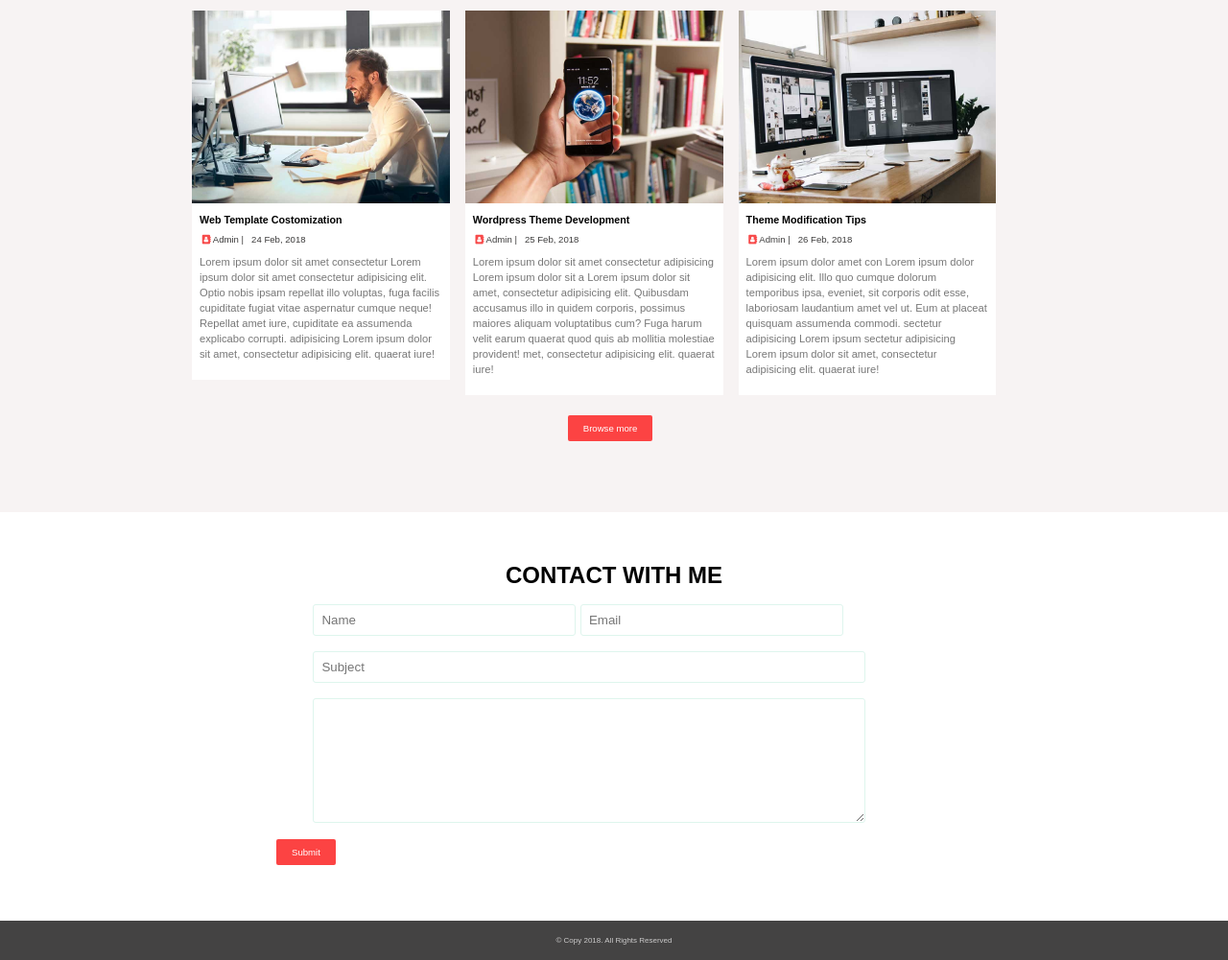
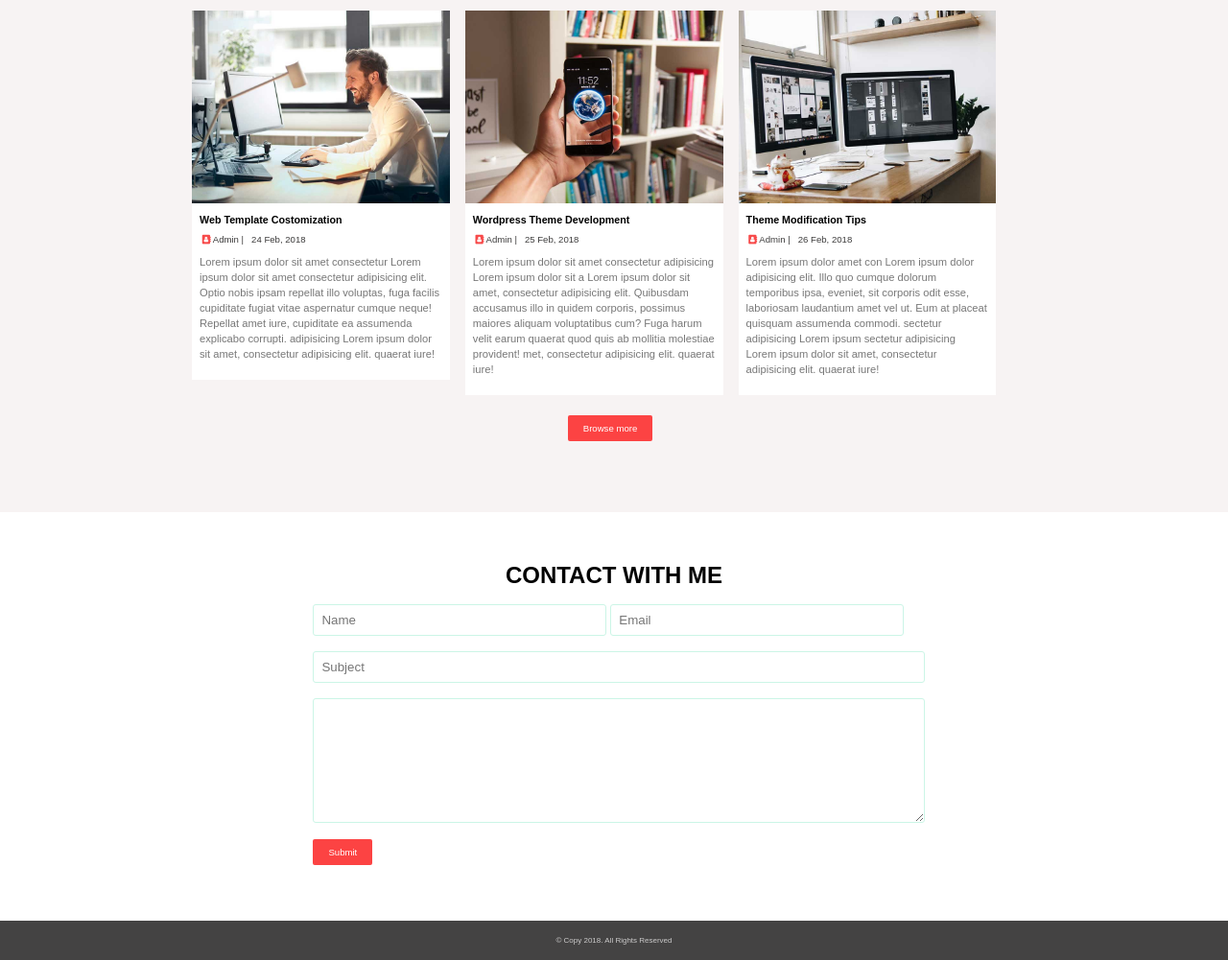
Before and after one commit to ashrofdev/New-project, a plain HTML site: page index.html in a window 1280 px wide. Shown: the part 3193-4194 px from the top of the page at 96% size. Drawn offline with Linux system fonts and the light colour scheme.

Commit message:
adjusting the form

```diff
--- a/css/style.css
+++ b/css/style.css
@@ -273,21 +273,23 @@ body {
 }
 .input {
     border: none;
-    border: 1px solid rgb(222, 245, 237);
-    padding: .5rem 2rem .5rem .5rem;
+    border: 1px solid rgb(203, 245, 230);
+    padding: .5rem 0 .5rem .5rem;
     border-radius: 3px;
     color: rgb(182, 178, 178);
     margin-bottom: 1rem;
-    width: 37%;
+    width: 47.1%;
+    margin-right: auto;
+    margin-left: auto;
 }
-.submit {
-    margin-left: 6rem;
+.form {
+    max-width: 100%;
 }
 .input-2 {
-    width: 85%;
+    width: 100%;
 }
 .textarea {
-   width: 85%;
+   width: 100%;
    height: 7rem;
 }
 .footer {
--- a/index.html
+++ b/index.html
@@ -221,8 +221,8 @@
                         <form>
                             <textarea class="textarea input"></textarea>
                         </form>
+                        <a href="#" class="story-link submit">Submit</a>
                     </div>
-                    <a href="#" class="story-link submit">Submit</a>
                 </section>
 
         </main>
```
